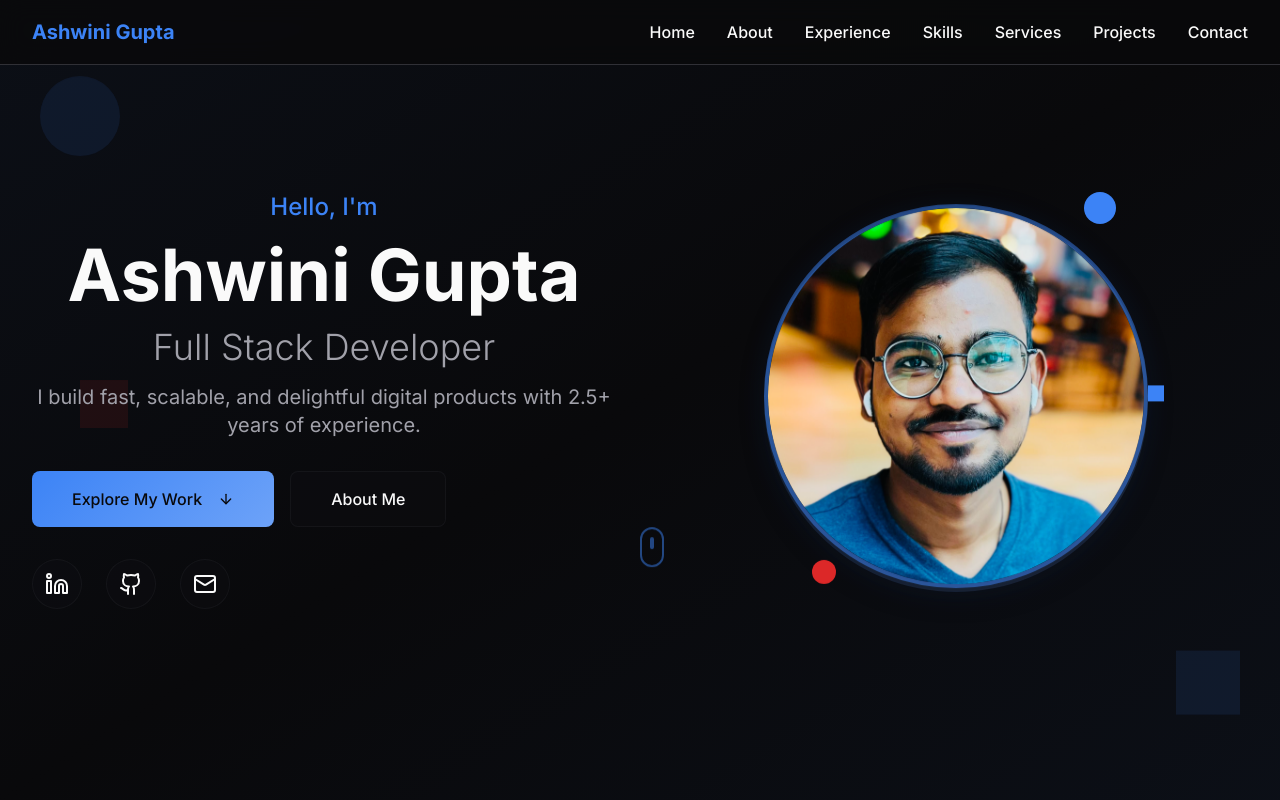
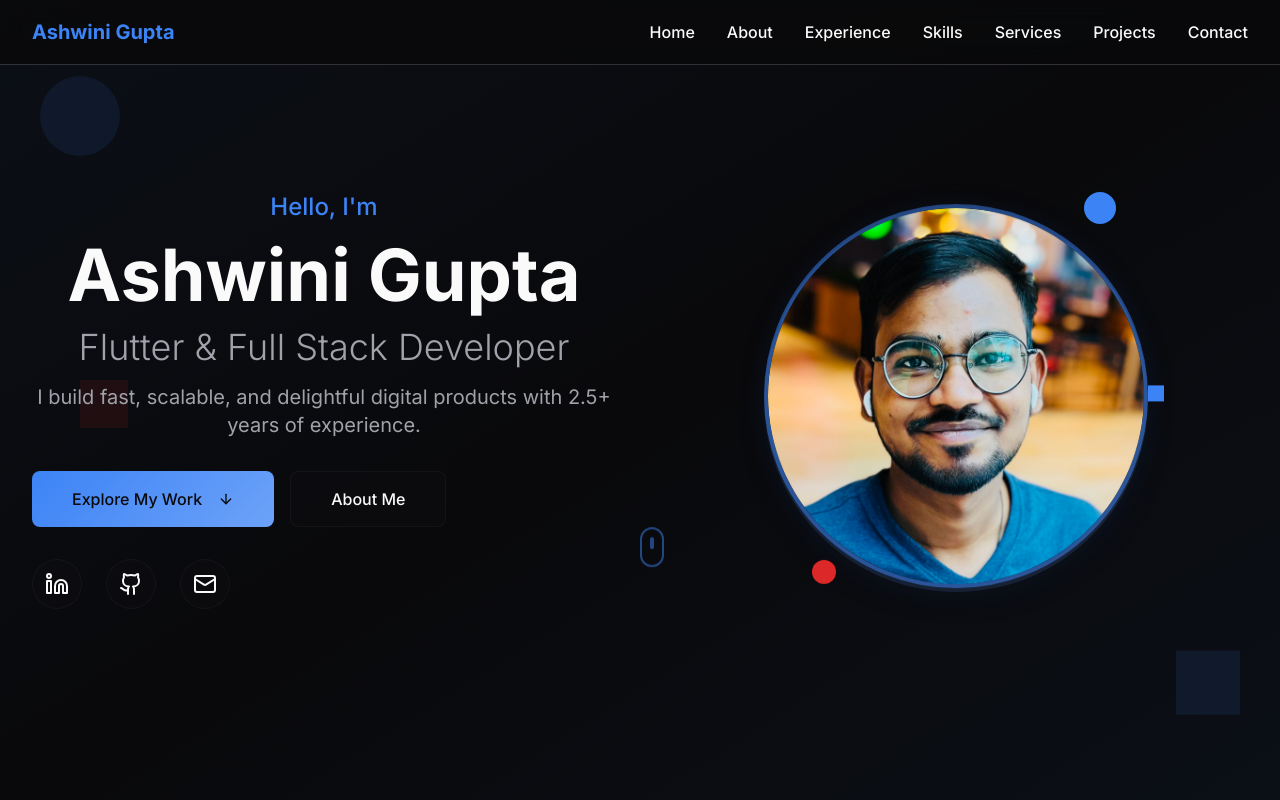
Before and after one commit to ashwini-gupta1807/my-portfolio, a React (Vite) app: page / in a window 1280 px wide. Shown: the top 800 px of the page. Built offline with nearby package versions, Linux system fonts and the light colour scheme.

Commit message:
Visual edit in Lovable
Edited UI in Lovable

```diff
--- a/src/components/Hero.tsx
+++ b/src/components/Hero.tsx
@@ -43,7 +43,7 @@ const Hero = () => {
               <h1 className="text-4xl md:text-6xl lg:text-7xl font-bold text-foreground leading-tight">
                 Ashwini Gupta
               </h1>
-              <h3 className="text-2xl md:text-3xl lg:text-4xl text-muted-foreground font-light">Full Stack Developer</h3>
+              <h3 className="text-2xl md:text-3xl lg:text-4xl text-muted-foreground font-light">Flutter & Full Stack Developer</h3>
               <p className="text-lg md:text-xl text-muted-foreground max-w-2xl mx-auto lg:mx-0">
                 I build fast, scalable, and delightful digital products with 2.5+ years of experience.
               </p>
```
